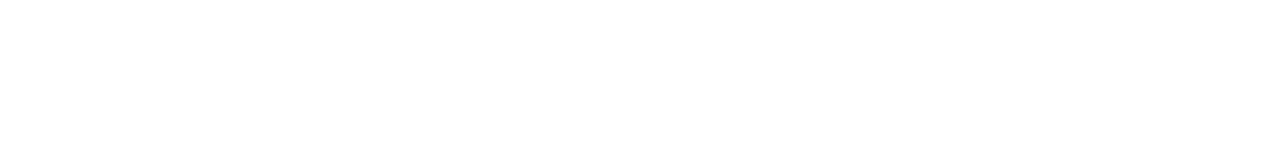
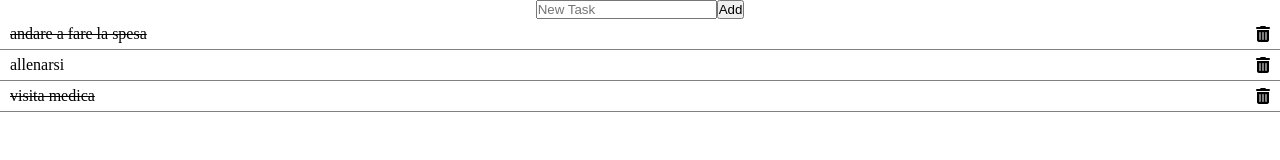
Before and after one commit to MarcoDeMarie/vue-todolist, a plain HTML site: page index.html in a window 1280 px wide. Drawn offline with nearby package versions, Linux system fonts and the light colour scheme.

Commit message:
codice da sistemare

```diff
--- a/css/style.css
+++ b/css/style.css
@@ -3,3 +3,35 @@
   padding: 0;
   box-sizing: border-box;
 }
+
+
+.container{
+  margin: 0 auto;
+
+}
+
+
+
+.add-task{
+  display: flex;
+  justify-content: center;
+}
+
+.task-list li{
+  list-style: none;
+  cursor: pointer;
+  display: flex;
+  justify-content: space-between;
+  align-items: center;
+  border-bottom: 1px solid grey ;
+  line-height: 30px;
+  padding: 0 10px;
+}
+
+.task-list li:hover{
+  background-color: white;
+}
+
+.task-list li.done span{
+  text-decoration: line-through;
+}
--- a/index.html
+++ b/index.html
@@ -4,11 +4,53 @@
   <meta charset="UTF-8">
   <meta http-equiv="X-UA-Compatible" content="IE=edge">
   <meta name="viewport" content="width=device-width, initial-scale=1.0">
+
+
+  <script src="https://unpkg.com/vue@3/dist/vue.global.js"></script>
+
+  <link rel='stylesheet' href='https://cdnjs.cloudflare.com/ajax/libs/font-awesome/6.3.0/css/all.min.css' integrity='sha512-SzlrxWUlpfuzQ+pcUCosxcglQRNAq/DZjVsC0lE40xsADsfeQoEypE+enwcOiGjk/bSuGGKHEyjSoQ1zVisanQ==' crossorigin='anonymous'/>
+
   <link rel="stylesheet" href="css/style.css">
+
+
   <title>To Do List</title>
 </head>
 <body>
 
+
+  <div id="app">
+    <div class="add-task">
+      <input v-model="newTaskSting" type="text" placeholder="New Task"/>
+      <button @click="addTask">Add</button>
+      <div>
+        <span>{{errMsg}}</span>
+      </div>
+    </div>
+
+    <div class="container">
+
+      <h2 v-if="tasks.length === 0" >task copletate</h2>
+
+
+      <ul v-else class="task-list">
+
+        <li v-for="(task, index) in tasks"
+        :class="{'done' : task.done}"
+        @click="task.done = !task.done"
+        >
+
+          <span>{{task.text}}</span>
+
+          <i
+          @click.stop="removeTask(index)"
+          class="fa-solid fa-trash-can"></i>
+        </li>
+      </ul>
+
+    </div>
+
+  </div>
+
   <script src="js/scritp.js"></script>
 </body>
 </html>
--- a/js/scritp.js
+++ b/js/scritp.js
@@ -0,0 +1,54 @@
+const {createApp} = Vue;
+
+createApp({
+
+  data(){
+    return{
+      tasks:[
+        {
+          text: 'andare a fare la spesa',
+          done: true
+        },
+        {
+          text: 'allenarsi',
+          done: false
+        },
+        {
+          text: 'visita medica',
+          done: true
+        }
+      ],
+      errMsg:'',
+      newTaskString: '',
+    };
+  },
+
+  methods:{
+    removeTask(index){
+      if(this.task[index].done){
+        this.tasks.splice(index,1)
+        this.errMsg = '';
+      }
+
+      else{
+        this.errMsg= 'Errore, la task viene eliminata solo in caso di completamento.';
+      }
+    },
+
+    addTask(){
+      console.log(this.newTaskString)
+      if(this.newTaskString.length > 4){
+        const newTask = {
+          text: this.newTaskString,
+          done: false
+        }
+        this.tasks.push(newTask);
+        this.newTaskString = '';
+      }
+      else{
+        this.errMsg= 'Errore, il testo deve essere lungo minimo 5 caratteri'
+      }
+    }
+  }
+
+}).mount('#app')
```
